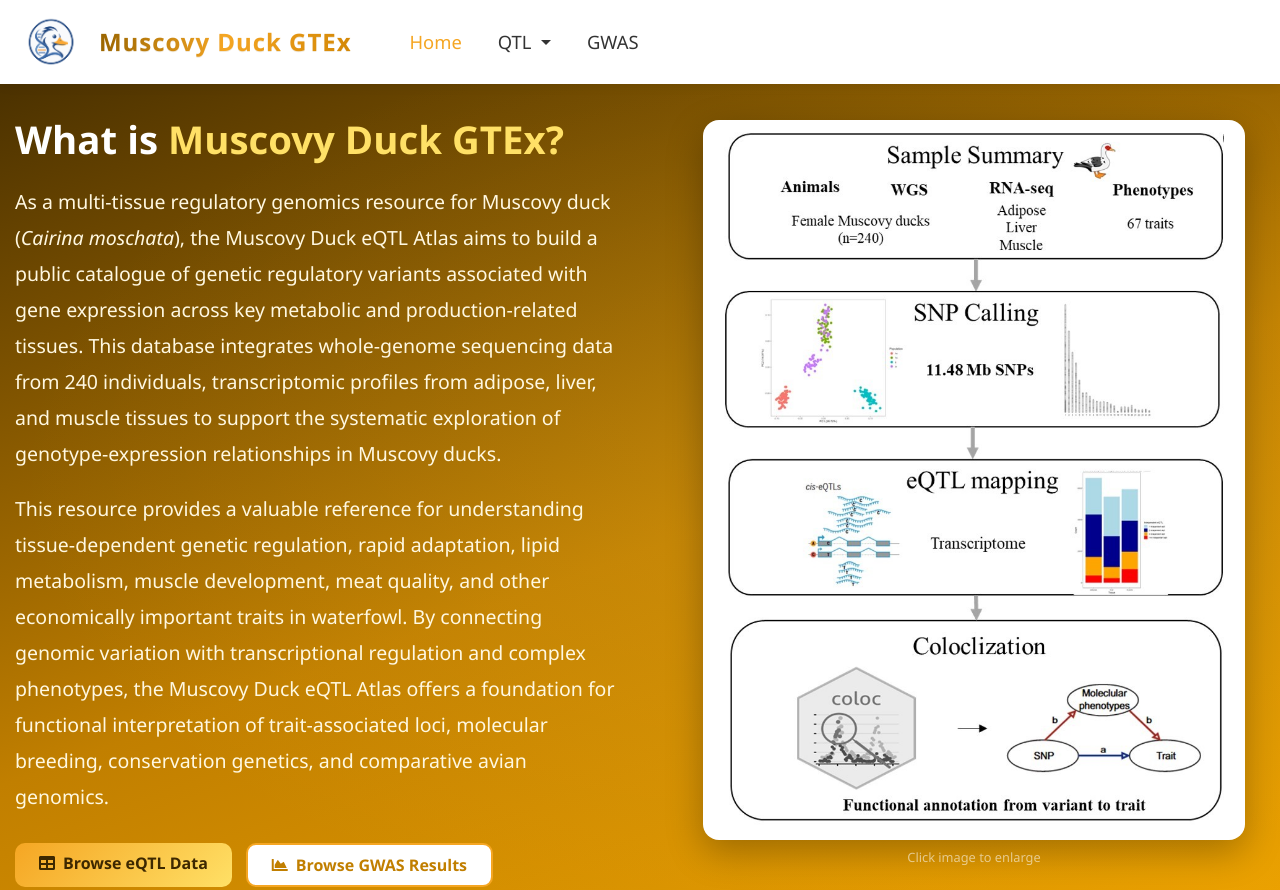
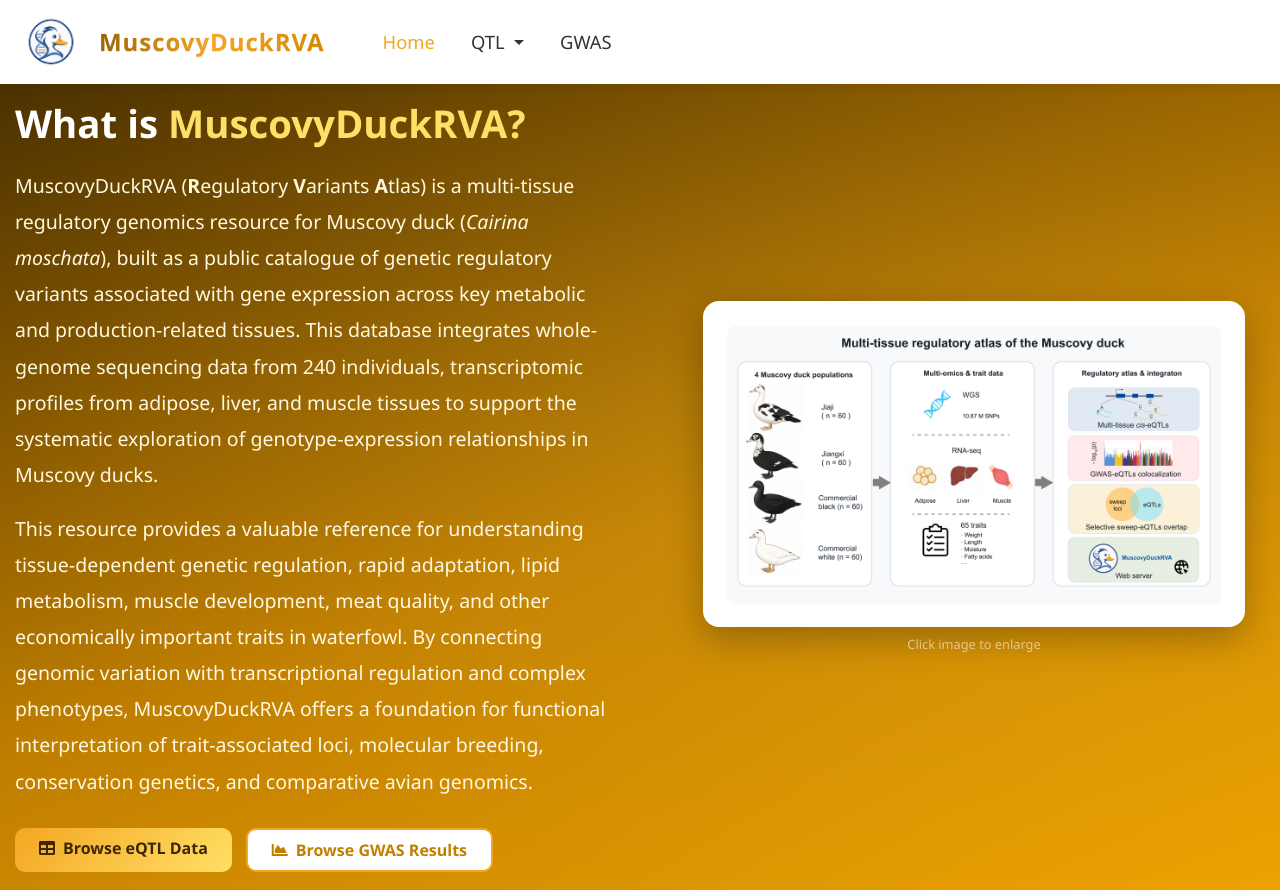
Before and after one commit to kangqiyuan-yy/Muscovy_Duck_GTEx, a plain HTML site: page index.html in a window 1280 px wide. Shown: the top 890 px of the page. Drawn offline with Linux system fonts and the light colour scheme.

Commit message:
GTEx 7.23

```diff
--- a/assets/css/style.css
+++ b/assets/css/style.css
@@ -1,5 +1,5 @@
 /* ============================================================
-   Muscovy Duck GTEx – Custom Yellow Theme
+   MuscovyDuckRVA – Custom Yellow Theme
    Primary:  #f5a623 (amber gold)
    Dark:     #3d2800 (dark brown)
    Accent:   #ffe066 (light gold)
--- a/index.html
+++ b/index.html
@@ -3,7 +3,7 @@
 <head>
     <meta charset="UTF-8" />
     <meta name="viewport" content="width=device-width, initial-scale=1.0" />
-    <title>Muscovy Duck GTEx – Muscovy Duck eQTL Atlas</title>
+    <title>MuscovyDuckRVA – Muscovy Duck Regulatory Variants Atlas</title>
     <link rel="icon" href="assets/img/logo.png" type="image/png">
     <link rel="stylesheet" href="assets/css/bootstrap.min.css">
     <link rel="stylesheet" href="assets/css/font-awesome.min.css">
@@ -21,8 +21,8 @@
 <nav class="navbar navbar-expand-lg navbar-light fixed-top" id="mainNav">
     <div class="container" style="max-width:1400px;">
         <a class="navbar-brand" href="index.html">
-            <img src="assets/img/logo.png" alt="Muscovy Duck GTEx logo" class="brand-logo">
-            <span class="brand-text">Muscovy Duck GTEx</span>
+            <img src="assets/img/logo.png" alt="MuscovyDuckRVA logo" class="brand-logo">
+            <span class="brand-text">MuscovyDuckRVA</span>
         </a>
         <button class="navbar-toggler" type="button" data-toggle="collapse" data-target="#navMenu"
                 aria-controls="navMenu" aria-expanded="false" aria-label="Toggle navigation">
@@ -60,12 +60,13 @@
             <!-- Left – Description -->
             <div class="col-lg-6 col-xl-6">
                 <div class="fade-up delay-1">
-                    <h1 class="hero-title">What is <span>Muscovy Duck GTEx?</span></h1>
+                    <h1 class="hero-title">What is <span>MuscovyDuckRVA?</span></h1>
                     <p class="hero-desc">
-                        As a multi-tissue regulatory genomics resource for Muscovy duck
-                        (<em>Cairina moschata</em>), the Muscovy Duck eQTL Atlas aims to build a
-                        public catalogue of genetic regulatory variants associated with gene expression
-                        across key metabolic and production-related tissues. This database integrates
+                        MuscovyDuckRVA (<strong>R</strong>egulatory <strong>V</strong>ariants
+                        <strong>A</strong>tlas) is a multi-tissue regulatory genomics resource for
+                        Muscovy duck (<em>Cairina moschata</em>), built as a public catalogue of
+                        genetic regulatory variants associated with gene expression across key
+                        metabolic and production-related tissues. This database integrates
                         whole-genome sequencing data from 240 individuals, transcriptomic profiles from
                         adipose, liver, and muscle tissues to support the systematic exploration of
                         genotype-expression relationships in Muscovy ducks.
@@ -74,8 +75,8 @@
                         This resource provides a valuable reference for understanding tissue-dependent
                         genetic regulation, rapid adaptation, lipid metabolism, muscle development, meat
                         quality, and other economically important traits in waterfowl. By connecting
-                        genomic variation with transcriptional regulation and complex phenotypes, the
-                        Muscovy Duck eQTL Atlas offers a foundation for functional interpretation of
+                        genomic variation with transcriptional regulation and complex phenotypes,
+                        MuscovyDuckRVA offers a foundation for functional interpretation of
                         trait-associated loci, molecular breeding, conservation genetics, and
                         comparative avian genomics.
                     </p>
@@ -97,8 +98,8 @@
             <!-- Right – Flowchart -->
             <div class="col-lg-6 col-xl-6">
                 <div class="hero-image-wrap fade-up delay-3">
-                    <img src="assets/img/Flowchart.jpg"
-                         alt="Muscovy Duck GTEx Workflow"
+                    <img src="assets/img/Flowchart.png"
+                         alt="MuscovyDuckRVA Workflow"
                          class="hero-figure img-fluid"
                          data-toggle="modal" data-target="#imgModal"
                          title="Click to enlarge" />
@@ -210,13 +211,13 @@
     <div class="modal-dialog modal-xl-custom" role="document">
         <div class="modal-content" style="border:none;border-radius:12px;overflow:hidden;">
             <div class="modal-header py-2">
-                <h6 class="modal-title mb-0" style="font-size:0.95rem;">Muscovy Duck GTEx – Workflow Overview</h6>
+                <h6 class="modal-title mb-0" style="font-size:0.95rem;">MuscovyDuckRVA – Workflow Overview</h6>
                 <button type="button" class="close" data-dismiss="modal" aria-label="Close">
                     <span aria-hidden="true">&times;</span>
                 </button>
             </div>
             <div class="modal-body p-2">
-                <img src="assets/img/Flowchart.jpg" alt="Flowchart" class="img-fluid" style="border-radius:6px;" />
+                <img src="assets/img/Flowchart.png" alt="Flowchart" class="img-fluid" style="border-radius:6px;" />
             </div>
         </div>
     </div>
@@ -227,10 +228,10 @@
     <div class="container-fluid footer-inner">
         <div class="row">
             <div class="col-lg col-md-6 mb-4">
-                <div class="footer-title">Muscovy Duck GTEx</div>
+                <div class="footer-title">MuscovyDuckRVA</div>
                 <p class="footer-text">
-                    A multi-tissue regulatory genomics resource for Muscovy duck
-                    (<em>Cairina moschata</em>). Providing open access to eQTL data
+                    Regulatory Variants Atlas — a multi-tissue regulatory genomics resource for
+                    Muscovy duck (<em>Cairina moschata</em>). Providing open access to eQTL data
                     for the global poultry genomics community.
                 </p>
             </div>
@@ -279,7 +280,7 @@
             </div>
         </div>
         <div class="footer-bottom">
-            &copy; 2026 Muscovy Duck GTEx Project. All rights reserved.
+            &copy; 2026 MuscovyDuckRVA Project. All rights reserved.
         </div>
     </div>
 </footer>
```
Also changed, not shown: eqtl.html (+5 -5 lines), gwas.html (+5 -5 lines), assets/img/Flowchart.png (added), 3 other files.
